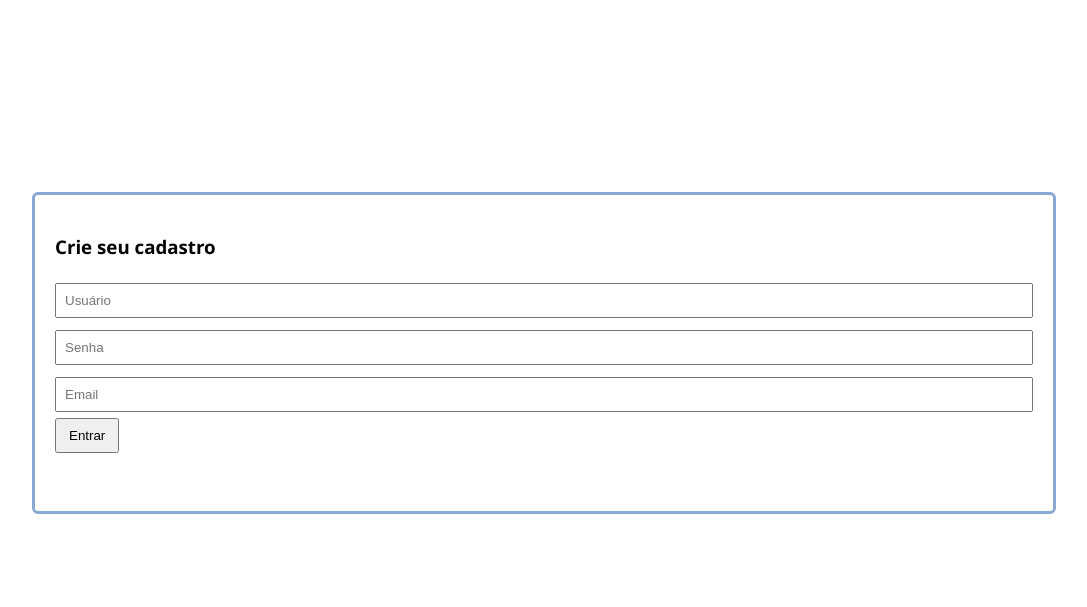
After one commit to hisabellippel/Lista_Revisao_CRUD, a PHP site: page /public/cadastro.php in a window 1280 px wide. The commit adds this page. Shown: the top 607 px of the page, without its empty margins (96-1183 px from the left). Run offline with PHP 8.4, Linux system fonts and the light colour scheme.

Commit message:
add - login e cadastro

```diff
--- a/banco.sql
+++ b/banco.sql
@@ -4,7 +4,8 @@ USE kanban_db;
 CREATE TABLE usuarios (
 	id INT AUTO_INCREMENT PRIMARY KEY,
     nome VARCHAR(120) NOT NULL,
-    email VARCHAR(255) NOT NULL
+    email VARCHAR(255) NOT NULL,
+    senha VARCHAR(255) NOT NULL
 );
 
 CREATE TABLE tarefas (
@@ -19,7 +20,7 @@ CREATE TABLE tarefas (
 );
 
 INSERT INTO usuarios (nome, email) VALUES
-('Hisabel Lippel', 'hisabel@lippel');
+('Hisabel Lippel', 'hisabel@lippel', '6768');
 
 INSERT INTO tarefas (descricao, setor, prioridade, data_cadastro, status_tarefa, usuario_responsavel) VALUES
 ('Guardar os refrigerantes', 'Bebidas', 'Média', '2025-09-10', 'Fazer', 1);
--- /dev/null
+++ b/public/cadastro.php
@@ -0,0 +1,50 @@
+<html lang="en"><head><meta http-equiv="Content-Type" content="text/html; charset=UTF-8">
+<meta name="viewport" content="width=device-width, initial-scale=1.0">
+<link rel="stylesheet" href="../style/style.css">
+<title>Cadastro</title>
+<html lang="en">
+<head>
+    <meta charset="UTF-8">
+    <meta name="viewport" content="width=device-width, initial-scale=1.0">
+    <title>Caso você não tenha cadastro ainda, crie seu cadastro:</title>
+</head>
+
+<body>
+<div class="card">
+
+<?php
+
+include '../includes/conexao.php';
+
+if ($_SERVER['REQUEST_METHOD'] == 'POST') {
+
+    $user = $_POST["nome"] ?? "";
+    $pass = $_POST["senha"] ?? "";
+    $email  = $_POST['email'] ?? "";
+
+    $sql = " INSERT INTO usuarios (nome,senha,email) VALUE ('$user','$pass','$email')";
+
+    if ($conn->query($sql) === true) {
+        echo "Novo registro criado com sucesso.";
+    } else {
+        echo "Erro " . $sql . '<br>' . $conn->error;
+    }
+    $conn->close();
+}
+else {
+}
+
+?>
+    <h3>Crie seu cadastro</h3>
+    <form method="post" action="create_tarefas.php">
+      <input type="text" name="nome" placeholder="Usuário" required>
+      <input type="password" name="senha" placeholder="Senha" required>
+      <input type="email" name="email" placeholder="Email" required>
+
+      <button type="submit">Entrar</button>
+    </form>
+    <a href="login.php">Clique aqui caso já tenha cadastro</a>
+</div>
+
+</body>
+</html>
--- a/public/create_tarefas.php
+++ b/public/create_tarefas.php
@@ -49,6 +49,7 @@ if ($_SERVER['REQUEST_METHOD'] === 'POST') {
 <head>
     <meta charset="UTF-8">
     <title>Cadastro de Tarefas</title>
+    <link rel="stylesheet" href="../style/style.css">
     <link href="https://cdn.jsdelivr.net/npm/bootstrap@5.3.1/dist/css/bootstrap.min.css" rel="stylesheet">
 </head>
 <body>
--- a/public/create_usuarios.php
+++ b/public/create_usuarios.php
@@ -28,6 +28,7 @@ if ($_SERVER['REQUEST_METHOD'] === 'POST') {
 <head>
     <meta charset="UTF-8">
     <title>Cadastro de Usuários</title>
+    <link rel="stylesheet" href="../style/style.css">
     <link href="https://cdn.jsdelivr.net/npm/bootstrap@5.3.1/dist/css/bootstrap.min.css" rel="stylesheet">
 </head>
 <body>
--- a/public/read_gerenciamento.php
+++ b/public/read_gerenciamento.php
@@ -25,6 +25,7 @@ $tarefas = listarTarefas($mysqli);
 <head>
     <meta charset="UTF-8">
     <title>Gerenciar Tarefas</title>
+    <link rel="stylesheet" href="../style/style.css">
     <link href="https://cdn.jsdelivr.net/npm/bootstrap@5.3.1/dist/css/bootstrap.min.css" rel="stylesheet">
 </head>
 <body>
--- a/public/update_tarefa.php
+++ b/public/update_tarefa.php
@@ -66,6 +66,7 @@ if ($_SERVER['REQUEST_METHOD'] === 'POST') {
 <head>
     <meta charset="UTF-8">
     <title>Editar Tarefa</title>
+    <link rel="stylesheet" href="../style/style.css">
     <link href="https://cdn.jsdelivr.net/npm/bootstrap@5.3.1/dist/css/bootstrap.min.css" rel="stylesheet">
 </head>
 <body>
--- a/style/style.css
+++ b/style/style.css
@@ -1,4 +1,5 @@
 body {
+    font-family: 'Segoe UI', Tahoma, Geneva, Verdana, sans-serif;
     margin: 0px;
     padding: 0px;
 }
@@ -66,3 +67,37 @@ main {
   justify-content: center;
   align-items: center;
 }
+
+.c2 {
+    display: flex;
+}
+
+.card {
+      border: 3px solid rgb(138, 168, 212);
+      padding: 20px;
+      border-radius: 6px;
+      margin: 15% 10%;
+  }
+
+input {
+      width: 100%;
+      padding: 8px;
+      margin: 6px 0;
+  }
+
+button {
+      padding: 8px 12px;
+  }
+
+.msg {
+      color: red;
+  }
+
+a:link {
+    color: rgb(255, 255, 255);
+    text-decoration: none;
+  }
+
+a:hover {
+    color: rgb(255, 255, 255);
+}
```
Also changed, not shown: index.php (+3 -11 lines), public/login.php (added, +107 -0 lines).
